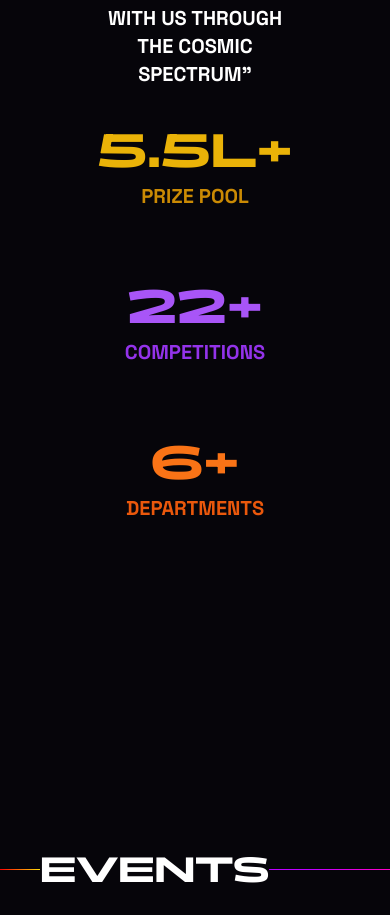
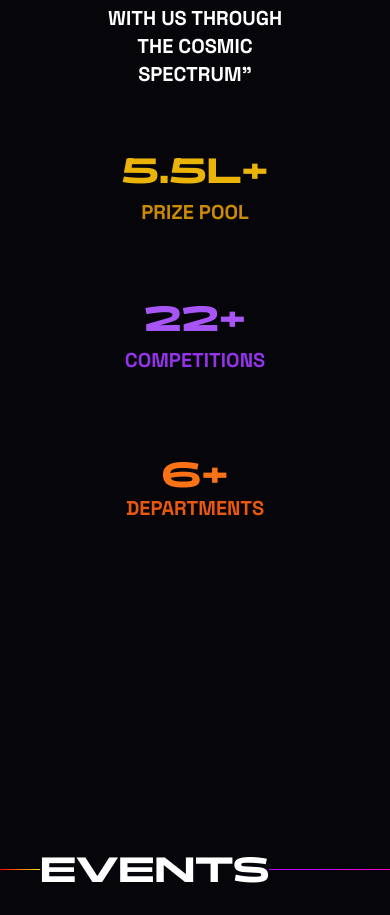
Before and after one commit to Engicos-Coders-Club/gec-spectrum-website-2024, a Next.js app: page / in a window 390 px wide. Shown: the part 1049-1964 px from the top of the page. Built offline with nearby package versions, Linux system fonts and the light colour scheme.

Commit message:
font size changed

```diff
--- a/src/app/components/Tagline.tsx
+++ b/src/app/components/Tagline.tsx
@@ -71,17 +71,17 @@ const Tagline = () => {
 
         <div className="mt-5 pt-12 flex flex-col lg:flex-row justify-center items-center">
         <motion.div className={`${space.className} lg:mr-20 text-center`}>
-          <h1 className={`${panchang.className} text-5xl mt-16 py-2 text-yellow-500`}>5.5L+</h1>
+          <h1 className={`${panchang.className} text-4xl mt-16 pt-8 pb-2 lg:text-5xl text-yellow-500`}>5.5L+</h1>
           <p className="text-yellow-600">PRIZE POOL</p>
         </motion.div>
 
         <motion.div className={`${space.className} lg:mr-20 lg:px-2 text-center`}>
-          <h1 className={`${panchang.className} text-5xl mt-16 py-2 text-purple-500`}>22+</h1>
+          <h1 className={`${panchang.className} text-4xl mt-16 py-2 lg:text-5xl text-purple-500`}>22+</h1>
           <p className="text-purple-600">COMPETITIONS</p>
         </motion.div>
 
         <motion.div className={`${space.className} text-center`}>
-          <h1 className={`${panchang.className} text-5xl mt-16 py-2 text-orange-500`}>6+</h1>
+          <h1 className={`${panchang.className} text-4xl mt-16 pt-4 lg:text-5xl text-orange-500`}>6+</h1>
           <p className="text-orange-600">DEPARTMENTS</p>
         </motion.div>
       </div>
```
